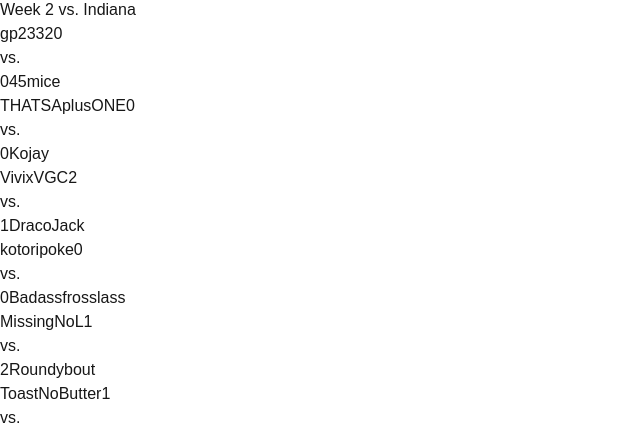
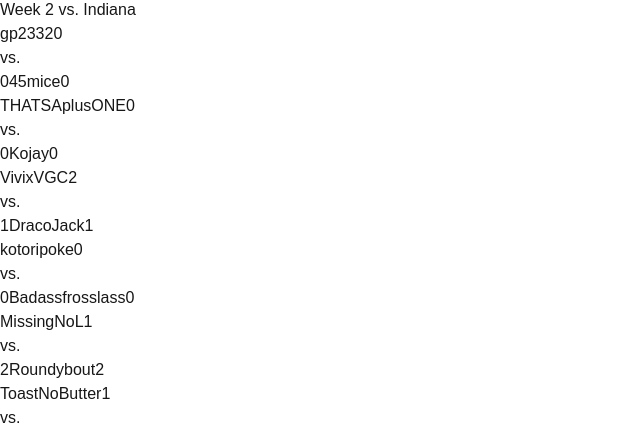
Before and after one commit to norcalvgc/norcal-uspl, a Next.js app: page / in a window 1280 px wide. Shown: the part 806-1239 px from the top of the page, without its empty margins (0-640 px from the left). Built offline with nearby package versions, Linux system fonts and the light colour scheme.

Commit message:
Continue updating matches

```diff
--- a/src/app/page.tsx
+++ b/src/app/page.tsx
@@ -58,80 +58,87 @@ export default function Home() {
           <div className="bg-white shadow-md rounded-b-lg p-6 hover:shadow-lg transition-shadow">
             <div className="divide-y divide-gray-200">
               <div className="flex flex-col md:flex-row items-center hover:bg-blue-50 p-2 transition-colors gap-2 justify-between">
-                <div className="flex justify-between items-center w-full">
+                <div className="flex flex-col md:flex-row md:justify-between items-center w-full md:w-[45%]">
                   <span className="truncate">gp2332</span>
-                  <span className="ml-1 inline-block min-w-[20px] text-center font-medium bg-gray-100 rounded px-1.5">0</span>
+                  <span className="mt-1 md:mt-0 md:ml-1 inline-block min-w-[20px] text-center font-medium bg-gray-100 rounded px-1.5">0</span>
                 </div>
+                <div className="flex items-center">
                   <span className="text-center font-medium text-blue-800 px-2 whitespace-nowrap">vs.</span>
-                <div className="flex justify-between items-center w-full">
-                  <span className="inline-block min-w-[20px] text-center font-medium bg-gray-100 rounded px-1.5">0</span>
-                  <span className="truncate">45mice</span>
+                </div>
+                <div className="flex flex-col md:flex-row md:justify-between items-center w-full md:w-[45%]">
+                  <span className="hidden md:inline-block min-w-[20px] text-center font-medium bg-gray-100 rounded px-1.5">0</span>
+                  <span className="truncate md:ml-auto">45mice</span>
+                  <span className="mt-1 md:mt-0 md:ml-1 inline-block md:hidden min-w-[20px] text-center font-medium bg-gray-100 rounded px-1.5">0</span>
                 </div>
               </div>
-              {/* <div className="flex flex-col md:flex-row items-center hover:bg-blue-50 p-2 transition-colors gap-2 justify-between">
-                <div className="flex justify-between items-center w-full md:w-[40%] md:justify-end">
-                  <span className="truncate">gp2332</span>
-                  <span className="ml-1 inline-block min-w-[20px] text-center font-medium bg-gray-100 rounded px-1.5">0</span>
+              <div className="flex flex-col md:flex-row items-center hover:bg-blue-50 p-2 transition-colors gap-2 justify-between">
+                <div className="flex flex-col md:flex-row md:justify-between items-center w-full md:w-[45%]">
+                  <span className="truncate">THATSAplusONE</span>
+                  <span className="mt-1 md:mt-0 md:ml-1 inline-block min-w-[20px] text-center font-medium bg-gray-100 rounded px-1.5">0</span>
                 </div>
+                <div className="flex items-center">
                   <span className="text-center font-medium text-blue-800 px-2 whitespace-nowrap">vs.</span>
-                <div className="flex justify-between items-center w-full md:w-[40%] md:justify-end">
-                  <span className="inline-block min-w-[20px] text-center font-medium bg-gray-100 rounded px-1.5">0</span>
-                  <span className="truncate">45mice</span>
                 </div>
-              </div> */}
-              <div className="flex flex-col md:flex-row items-center hover:bg-blue-50 p-2 transition-colors gap-2 justify-between">
-                <div className="flex justify-between items-center w-full">
-                  <span className="truncate">THATSAplusONE</span>
-                  <span className="ml-1 inline-block min-w-[20px] text-center font-medium bg-gray-100 rounded px-1.5">0</span>
-                </div>
-                <span className="text-center font-medium text-blue-800 px-2 whitespace-nowrap">vs.</span>
-                <div className="flex justify-between items-center w-full">
-                  <span className="inline-block min-w-[20px] text-center font-medium bg-gray-100 rounded px-1.5">0</span>
-                  <span className="truncate">Kojay</span>
+                <div className="flex flex-col md:flex-row md:justify-between items-center w-full md:w-[45%]">
+                <span className="hidden md:inline-block min-w-[20px] text-center font-medium bg-gray-100 rounded px-1.5">0</span>
+                <span className="truncate md:ml-auto">Kojay</span>
+                  <span className="mt-1 md:mt-0 md:ml-1 inline-block md:hidden min-w-[20px] text-center font-medium bg-gray-100 rounded px-1.5">0</span>
                 </div>
               </div>
               <div className="flex flex-col md:flex-row items-center hover:bg-blue-50 p-2 transition-colors gap-2 justify-between bg-green-50">
-                <div className="flex justify-between items-center w-full">
+                <div className="flex flex-col md:flex-row md:justify-between items-center w-full md:w-[45%]">
                   <span className="truncate font-medium text-green-800">VivixVGC</span>
-                  <span className="ml-1 inline-block min-w-[20px] text-center font-bold bg-green-200 rounded px-1.5">2</span>
+                  <span className="mt-1 md:mt-0 md:ml-1 inline-block min-w-[20px] text-center font-medium bg-gray-100 rounded px-1.5">2</span>
                 </div>
+                <div className="flex items-center">
                   <span className="text-center font-medium text-blue-800 px-2 whitespace-nowrap">vs.</span>
-                <div className="flex justify-between items-center w-full">
-                  <span className="inline-block min-w-[20px] text-center font-bold bg-green-200 rounded px-1.5">1</span>
-                  <span className="truncate">DracoJack</span>
+                </div>
+                <div className="flex flex-col md:flex-row md:justify-between items-center w-full md:w-[45%]">
+                <span className="hidden md:inline-block min-w-[20px] text-center font-medium bg-gray-100 rounded px-1.5">1</span>
+                <span className="truncate md:ml-auto">DracoJack</span>
+                  <span className="mt-1 md:mt-0 md:ml-1 inline-block md:hidden min-w-[20px] text-center font-medium bg-gray-100 rounded px-1.5">1</span>
                 </div>
               </div>
               <div className="flex flex-col md:flex-row items-center hover:bg-blue-50 p-2 transition-colors gap-2 justify-between">
-                <div className="flex justify-between items-center w-full">
+                <div className="flex flex-col md:flex-row md:justify-between items-center w-full md:w-[45%]">
                   <span className="truncate">kotoripoke</span>
-                  <span className="ml-1 inline-block min-w-[20px] text-center font-medium bg-gray-100 rounded px-1.5">0</span>
+                  <span className="mt-1 md:mt-0 md:ml-1 inline-block min-w-[20px] text-center font-medium bg-gray-100 rounded px-1.5">0</span>
                 </div>
+                <div className="flex items-center">
                   <span className="text-center font-medium text-blue-800 px-2 whitespace-nowrap">vs.</span>
-                <div className="flex justify-between items-center w-full">
-                  <span className="inline-block min-w-[20px] text-center font-medium bg-gray-100 rounded px-1.5">0</span>
-                  <span className="truncate">Badassfrosslass</span>
+                </div>
+                <div className="flex flex-col md:flex-row md:justify-between items-center w-full md:w-[45%]">
+                <span className="hidden md:inline-block min-w-[20px] text-center font-medium bg-gray-100 rounded px-1.5">0</span>
+                <span className="truncate md:ml-auto">Badassfrosslass</span>
+                  <span className="mt-1 md:mt-0 md:ml-1 inline-block md:hidden min-w-[20px] text-center font-medium bg-gray-100 rounded px-1.5">0</span>
                 </div>
               </div>
               <div className="flex flex-col md:flex-row items-center hover:bg-blue-50 p-2 transition-colors gap-2 justify-between bg-red-50">
-                <div className="flex justify-between items-center w-full">
+                <div className="flex flex-col md:flex-row md:justify-between items-center w-full md:w-[45%]">
                   <span className="truncate">MissingNoL</span>
-                  <span className="ml-1 inline-block min-w-[20px] text-center font-bold bg-red-200 rounded px-1.5">1</span>
+                  <span className="mt-1 md:mt-0 md:ml-1 inline-block min-w-[20px] text-center font-medium bg-gray-100 rounded px-1.5">1</span>
                 </div>
+                <div className="flex items-center">
                   <span className="text-center font-medium text-blue-800 px-2 whitespace-nowrap">vs.</span>
-                <div className="flex justify-between items-center w-full">
-                  <span className="inline-block min-w-[20px] text-center font-bold bg-red-200 rounded px-1.5">2</span>
-                  <span className="truncate">Roundybout</span>
+                </div>
+                <div className="flex flex-col md:flex-row md:justify-between items-center w-full md:w-[45%]">
+                <span className="hidden md:inline-block min-w-[20px] text-center font-medium bg-gray-100 rounded px-1.5">2</span>
+                <span className="truncate md:ml-auto">Roundybout</span>
+                  <span className="mt-1 md:mt-0 md:ml-1 inline-block md:hidden min-w-[20px] text-center font-medium bg-gray-100 rounded px-1.5">2</span>
                 </div>
               </div>
               <div className="flex flex-col md:flex-row items-center hover:bg-blue-50 p-2 transition-colors gap-2 justify-between bg-red-50">
-                <div className="flex justify-between items-center w-full">
+                <div className="flex flex-col md:flex-row md:justify-between items-center w-full md:w-[45%]">
                   <span className="truncate">ToastNoButter</span>
-                  <span className="ml-1 inline-block min-w-[20px] text-center font-bold bg-red-200 rounded px-1.5">1</span>
+                  <span className="mt-1 md:mt-0 md:ml-1 inline-block min-w-[20px] text-center font-medium bg-gray-100 rounded px-1.5">1</span>
                 </div>
+                <div className="flex items-center">
                   <span className="text-center font-medium text-blue-800 px-2 whitespace-nowrap">vs.</span>
-                <div className="flex justify-between items-center w-full">
-                  <span className="inline-block min-w-[20px] text-center font-bold bg-red-200 rounded px-1.5">2</span>
-                  <span className="truncate">Theyummybagel</span>
+                </div>
+                <div className="flex flex-col md:flex-row md:justify-between items-center w-full md:w-[45%]">
+                <span className="hidden md:inline-block min-w-[20px] text-center font-medium bg-gray-100 rounded px-1.5">2</span>
+                <span className="truncate md:ml-auto">Theyummybagel</span>
+                  <span className="mt-1 md:mt-0 md:ml-1 inline-block md:hidden min-w-[20px] text-center font-medium bg-gray-100 rounded px-1.5">2</span>
                 </div>
               </div>
             </div>
```
Lines whose indentation alone changed are shown as unchanged.
